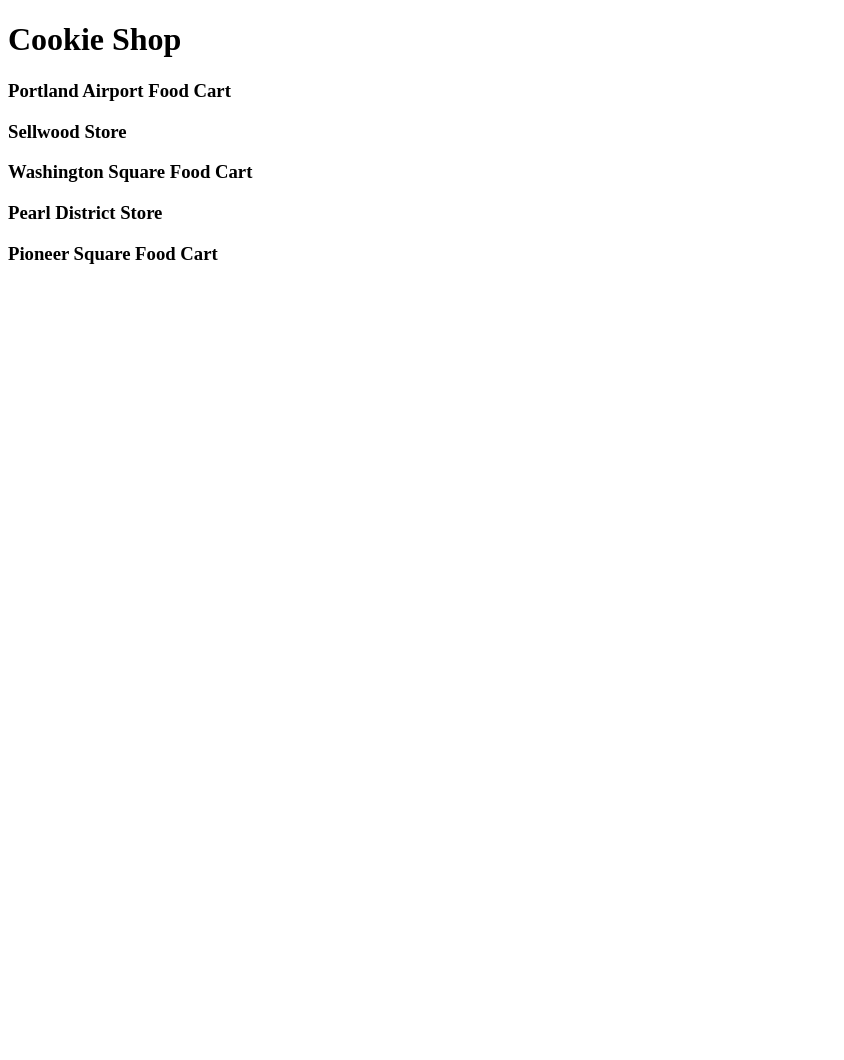
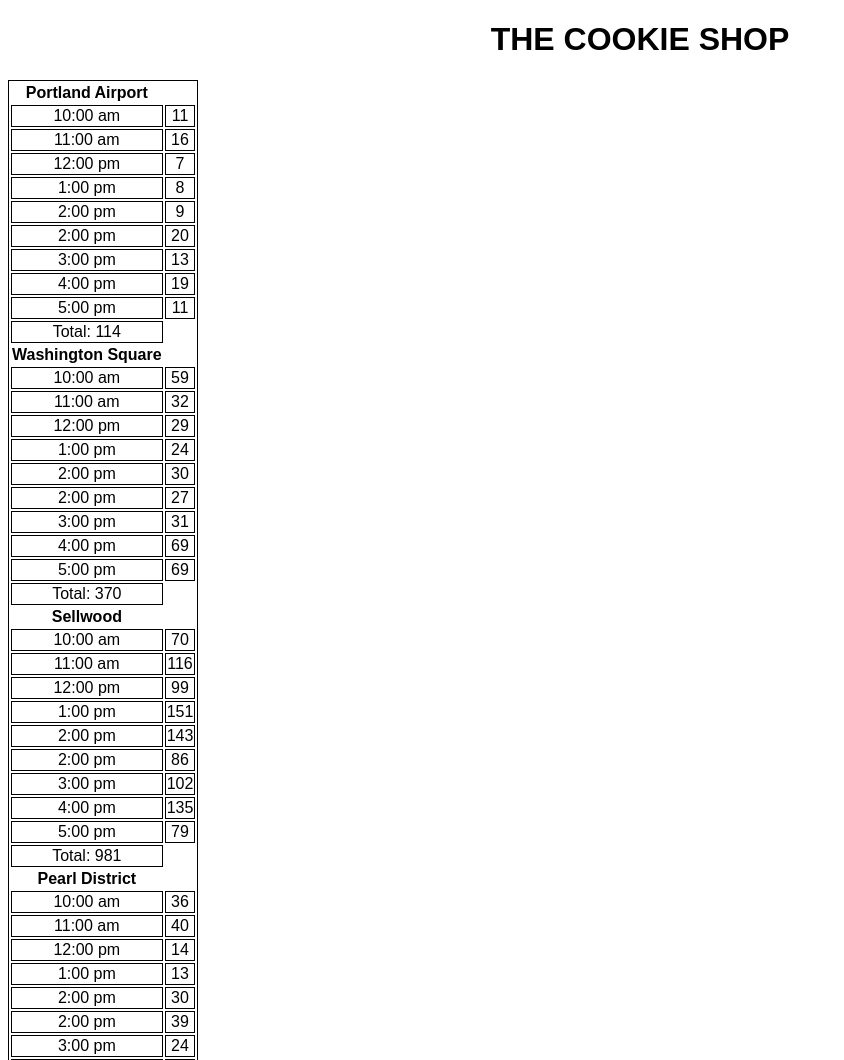
Before and after one commit to lagoatus/cookie-store, a plain HTML site: page index copy.html in a window 1280 px wide. Shown: the top 1060 px of the page, without its empty margins (0-844 px from the left). Before the commit the page ends 800 px from the top, so only its background shows below. Drawn offline with Linux system fonts and the light colour scheme.

Commit message:
improved copy

```diff
--- a/index copy.html
+++ b/index copy.html
@@ -1,69 +1,75 @@
 <!DOCTYPE html>
 <html>
   <head>
+    <style>
+      * {text-align: center;
+
+
+        font-family: sans-serif;
+        background-color: white;
+      }
+      table, tr, td {
+        border: 1px solid black;
+      }
+    </style>
     <title>
     </title>
+
+    <!-- <link href="cookie-sales.css" type="text/css" rel="stylesheet"/> -->
+
   </head>
   <body>
-    <h1>Cookie Shop</h1>
-    <h3>Portland Airport Food Cart</h3>
-      <p id="pdxSales">
-      </p>
-    <h3>Sellwood Store</h3>
-      <p id="sellwoodSales">
-      </p>
-    <h3>Washington Square Food Cart</h3>
-      <p id="washingtonSquareSales">
-      </p>
-    <h3>Pearl District Store</h3>
-      <p id="pearlDistrictSales">
-      </p>
-    <h3>Pioneer Square Food Cart</h3>
-      <p id="pioneerSquareSales">
-      </p>
-
-
+      <h1 id="cook">THE COOKIE SHOP</h1>
+    <table>
+      <tbody id="table">
+      </tbody>
+    </table>
 
   </body>
   <script type="text/javascript">
-  // console.log("It works!");
-  // var portlandAirport = {
-  //   minSales: 6,
-  //   maxSales: 24,
-  //   averageSales: 1.2,
-  // };
-  function salesLocation (minSales, maxSales, averageSales, averageSales, salesLoc, hours, cookies, totalCookies, locationID, pdxHourlySales) {
+  function salesLocation (minSales, maxSales, averageSales, Id) {
     this.minSales = minSales;
     this.maxSales = maxSales;
     this.averageSales = averageSales;
-    this.salesLoc = 'name';
-    this.hours =  [8];
-    this.cookies: [];
-    this.totalCookies = 0;
-    this.locationID = '',
-    this.pdxHourlySales = function() {
-          var randomNum = Math.floor(((Math.random() * (this.maxSales - this.minSales)) + this.minSales) * this.averageSales);
-          };
-
-var portlandAirport = new salesLocation (6, 24, 1.2, 'pdx', [8], [], 0, 'pdxSales');
-var washingtonSquare = new salesLocation (11, 38, 1.9, 'Washington Square', [8], [], 0, 'washingtonSquareSales');
-var sellwood = new salesLocation (20, 48, 3.3, 'sellwood', [8], [], 0, 'sellwoodSales');
-var pearlDistrict = new salesLocation (3, 24, 2.6, 'Pearl District', [8], [], 0, 'pearlDistrictSales');
-var pioneerSquare = new salesLocation (17, 88, 5.2, 'Pioneer Square', [8], [], 0, 'pioneerSquareSales');
-
-var nameloop = for()
-
-document.getElementById("this.locationID").innerHTML = "<ul><li>" +this.pdxHourlySales+ "</li></ul>"
-
-
+    this.Id = Id;
+    this.storeHours = ["10:00 am ","11:00 am","12:00 pm ","1:00 pm ","2:00 pm ","2:00 pm ","3:00 pm ", "4:00 pm ", "5:00 pm"];
+    this.randomNumFunction = function() { // Creates Random sells with min max range.
+      return Math.floor(((Math.random() * (this.maxSales - this.minSales)) + this.minSales) * this.averageSales);
+    };
+};
+//TODO:Fix table to makes rows not columns
+//storeRow += "<tr><th>"+shop.Id+"</th>";
+function hourlySales (shop) {
+  var total = 0;
+  var table = document.getElementById('table');
+  var cell = table.getElementsByTagName("tbody");
+  //var hd = "<tr><th>"+shop.Id+"</th>"
+  var storeName = table.innerHTML += "<tr><th>"+shop.Id+"</th>";
+  for (var index = 0; index < shop.storeHours.length; index++){
+    var storeRow = ""; // declaring var. to use below.
+    var randomNum = shop.randomNumFunction();
+    total += randomNum; // ADD random numbers for total.
+    //storeRow += hd;
+    storeRow = "<td>"+shop.storeHours[index]+"</td><td>"+randomNum+"</td>";
+    table.innerHTML += storeRow;
+  }
+  table.innerHTML += "<td> Total: "+total+"</td></tr>";
+}
+  // table.innerHTML += "Total:  "+total+"</tr><br>";
+  //   document.getElementById(shop.Id).innerHTML += "<li>" +shop.storeHours[index]+" "+randomNum+"</li>";
+  // }
+  //   document.getElementById(shop.Id).innerHTML += "<li>Total: "+total+"</li>";
+    // console.log(total);
 
 var stores = new Array();
-stores.push(portlandAirport);
-stores.push(sellwood);
-stores.push(washingtonSquare);
-stores.push(pioneerSquare);
-stores.push(pearlDistrict);
+stores.push(new salesLocation(6, 24, 1.2, "Portland Airport"));
+stores.push(new salesLocation(11, 38, 1.9, "Washington Square"));
+stores.push(new salesLocation(20, 48, 3.3, "Sellwood"));
+stores.push(new salesLocation(3, 24, 2.6, "Pearl District"));
+stores.push(new salesLocation(17, 88, 5.2, "Pioneer Square"));
 
-
+for (var index = 0; index < stores.length; index++){ // Calling function with parameter.
+  hourlySales(stores[index])
+}
   </script>
 </html>
```
